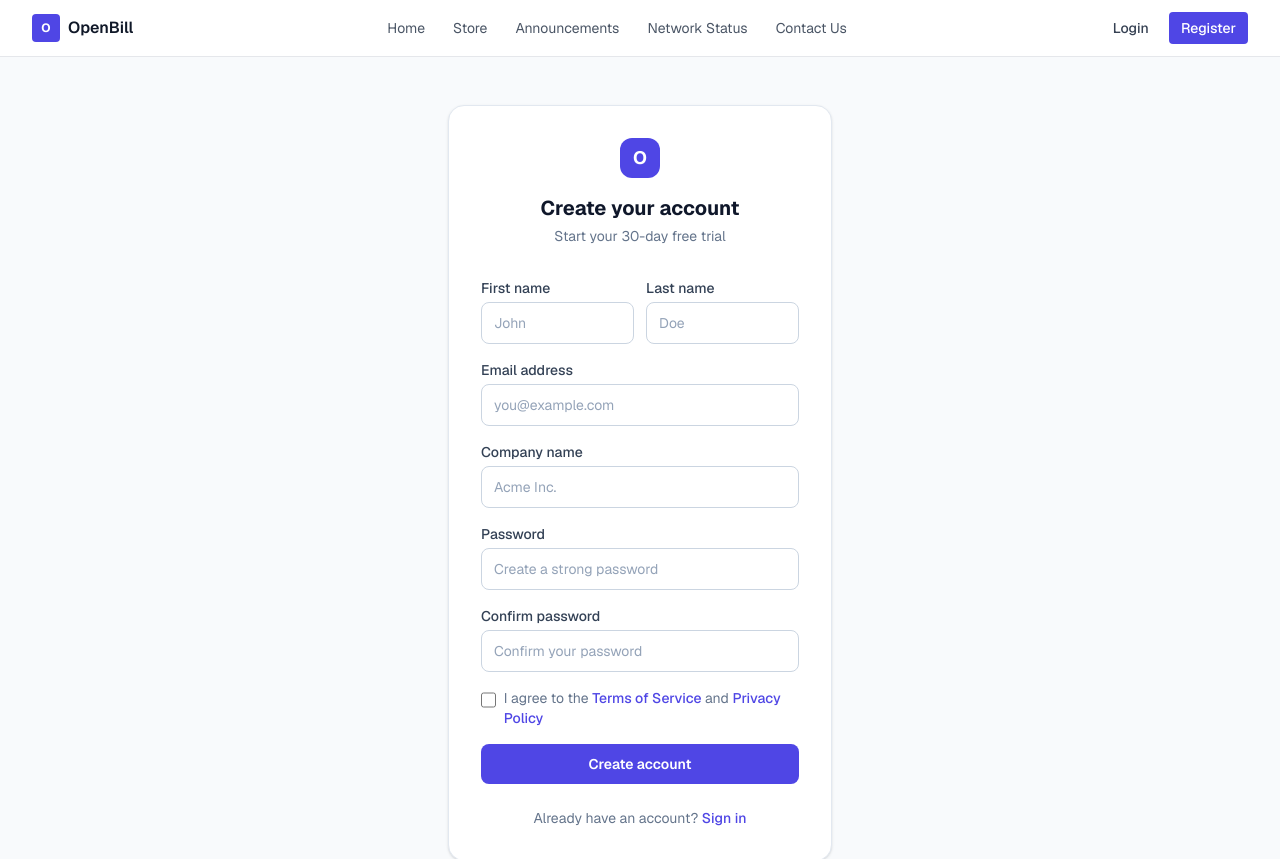
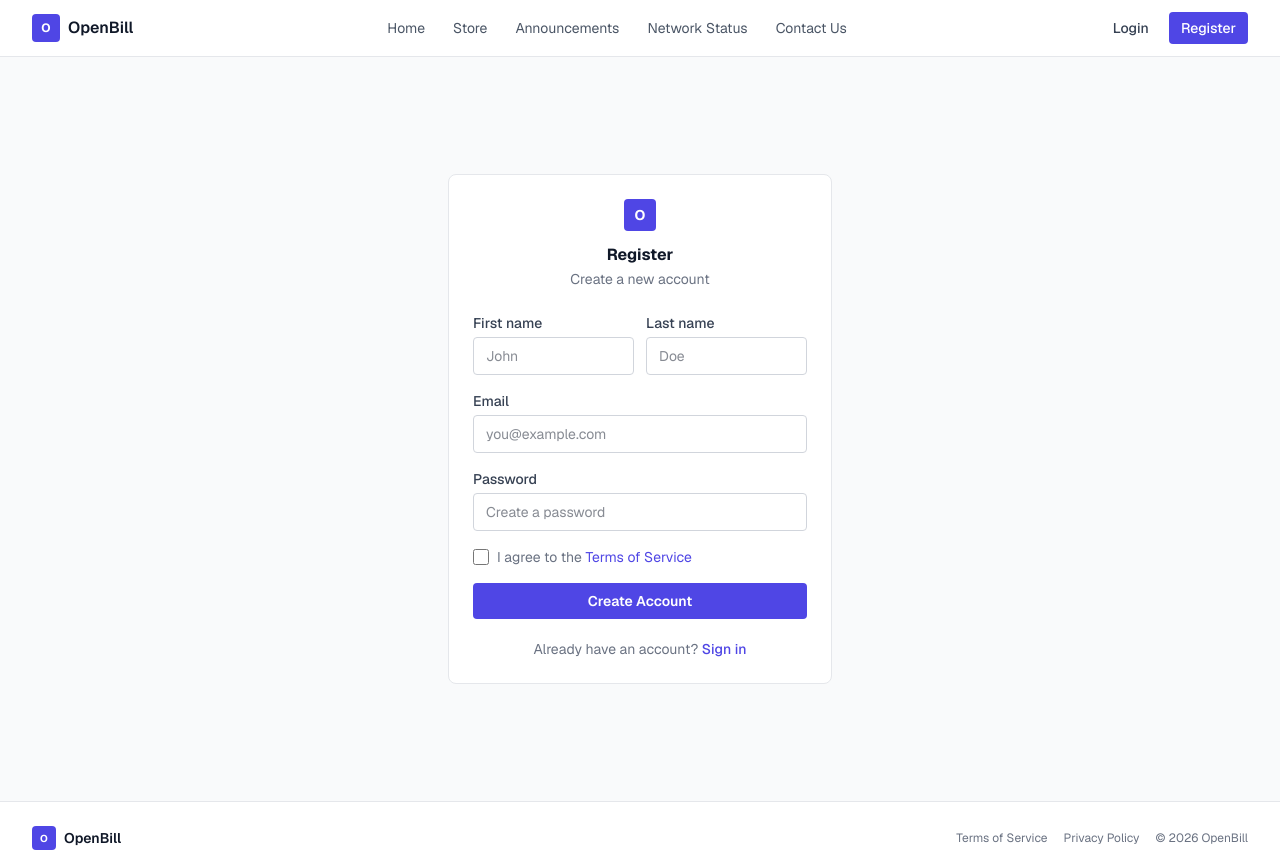
Before and after one commit to Shriii19/OpenBill, a Next.js app in the folder frontend/: page /register in a window 1280 px wide. Shown: the top 859 px of the page. Built offline with nearby package versions, Linux system fonts and the light colour scheme.

Commit message:
register  section made

```diff
--- a/frontend/src/app/register/page.tsx
+++ b/frontend/src/app/register/page.tsx
@@ -1,156 +1,51 @@
+"use client";
+
 import Link from "next/link";
 
 export default function RegisterPage() {
   return (
-    <div className="flex min-h-[calc(100vh-4rem)] items-center justify-center bg-secondary-50 px-4 py-12">
+    <div className="flex min-h-[calc(100vh-3.5rem)] items-center justify-center px-4 py-12">
       <div className="w-full max-w-sm">
-        <div className="rounded-2xl border border-secondary-200 bg-white p-8 shadow-sm">
-          <div className="mb-8 text-center">
-            <div className="mx-auto mb-4 flex h-10 w-10 items-center justify-center rounded-xl bg-primary-600 text-lg font-bold text-white">
+        <div className="rounded-lg border border-gray-200 bg-white p-6">
+          <div className="mb-6 text-center">
+            <div className="mx-auto mb-3 flex h-8 w-8 items-center justify-center rounded bg-primary-600 text-sm font-bold text-white">
               O
             </div>
-            <h1 className="text-xl font-bold text-secondary-900">
-              Create your account
-            </h1>
-            <p className="mt-1 text-sm text-secondary-500">
-              Start your 30-day free trial
-            </p>
+            <h1 className="text-base font-bold text-gray-900">Register</h1>
+            <p className="mt-0.5 text-sm text-gray-500">Create a new account</p>
           </div>
 
           <form className="space-y-4">
             <div className="grid grid-cols-2 gap-3">
               <div>
-                <label
-                  htmlFor="firstName"
-                  className="block text-sm font-medium text-secondary-700"
-                >
-                  First name
-                </label>
-                <input
-                  id="firstName"
-                  type="text"
-                  placeholder="John"
-                  className="mt-1 block w-full rounded-lg border border-secondary-300 px-3 py-2.5 text-sm text-secondary-900 outline-none transition-all focus:border-primary-500 focus:ring-1 focus:ring-primary-500 placeholder:text-secondary-400"
-                />
+                <label htmlFor="firstName" className="block text-sm font-medium text-gray-700">First name</label>
+                <input id="firstName" type="text" className="mt-1 block w-full rounded border border-gray-300 px-3 py-2 text-sm outline-none focus:border-primary-500 focus:ring-1 focus:ring-primary-500" placeholder="John" />
               </div>
               <div>
-                <label
-                  htmlFor="lastName"
-                  className="block text-sm font-medium text-secondary-700"
-                >
-                  Last name
-                </label>
-                <input
-                  id="lastName"
-                  type="text"
-                  placeholder="Doe"
-                  className="mt-1 block w-full rounded-lg border border-secondary-300 px-3 py-2.5 text-sm text-secondary-900 outline-none transition-all focus:border-primary-500 focus:ring-1 focus:ring-primary-500 placeholder:text-secondary-400"
-                />
+                <label htmlFor="lastName" className="block text-sm font-medium text-gray-700">Last name</label>
+                <input id="lastName" type="text" className="mt-1 block w-full rounded border border-gray-300 px-3 py-2 text-sm outline-none focus:border-primary-500 focus:ring-1 focus:ring-primary-500" placeholder="Doe" />
               </div>
             </div>
-
             <div>
-              <label
-                htmlFor="email"
-                className="block text-sm font-medium text-secondary-700"
-              >
-                Email address
-              </label>
-              <input
-                id="email"
-                type="email"
-                placeholder="you@example.com"
-                className="mt-1 block w-full rounded-lg border border-secondary-300 px-3 py-2.5 text-sm text-secondary-900 outline-none transition-all focus:border-primary-500 focus:ring-1 focus:ring-primary-500 placeholder:text-secondary-400"
-              />
+              <label htmlFor="email" className="block text-sm font-medium text-gray-700">Email</label>
+              <input id="email" type="email" className="mt-1 block w-full rounded border border-gray-300 px-3 py-2 text-sm outline-none focus:border-primary-500 focus:ring-1 focus:ring-primary-500" placeholder="you@example.com" />
             </div>
-
             <div>
-              <label
-                htmlFor="company"
-                className="block text-sm font-medium text-secondary-700"
-              >
-                Company name
-              </label>
-              <input
-                id="company"
-                type="text"
-                placeholder="Acme Inc."
-                className="mt-1 block w-full rounded-lg border border-secondary-300 px-3 py-2.5 text-sm text-secondary-900 outline-none transition-all focus:border-primary-500 focus:ring-1 focus:ring-primary-500 placeholder:text-secondary-400"
-              />
+              <label htmlFor="password" className="block text-sm font-medium text-gray-700">Password</label>
+              <input id="password" type="password" className="mt-1 block w-full rounded border border-gray-300 px-3 py-2 text-sm outline-none focus:border-primary-500 focus:ring-1 focus:ring-primary-500" placeholder="Create a password" />
             </div>
-
-            <div>
-              <label
-                htmlFor="password"
-                className="block text-sm font-medium text-secondary-700"
-              >
-                Password
-              </label>
-              <input
-                id="password"
-                type="password"
-                placeholder="Create a strong password"
-                className="mt-1 block w-full rounded-lg border border-secondary-300 px-3 py-2.5 text-sm text-secondary-900 outline-none transition-all focus:border-primary-500 focus:ring-1 focus:ring-primary-500 placeholder:text-secondary-400"
-              />
-            </div>
-
-            <div>
-              <label
-                htmlFor="confirmPassword"
-                className="block text-sm font-medium text-secondary-700"
-              >
-                Confirm password
-              </label>
-              <input
-                id="confirmPassword"
-                type="password"
-                placeholder="Confirm your password"
-                className="mt-1 block w-full rounded-lg border border-secondary-300 px-3 py-2.5 text-sm text-secondary-900 outline-none transition-all focus:border-primary-500 focus:ring-1 focus:ring-primary-500 placeholder:text-secondary-400"
-              />
-            </div>
-
             <label className="flex items-start gap-2">
-              <input
-                type="checkbox"
-                className="mt-1 h-4 w-4 rounded border-secondary-300 text-primary-600 outline-none focus:ring-primary-500"
-              />
-              <span className="text-sm text-secondary-500">
-                I agree to the{" "}
-                <Link
-                  href="#"
-                  className="font-medium text-primary-600 hover:text-primary-500"
-                >
-                  Terms of Service
-                </Link>{" "}
-                and{" "}
-                <Link
-                  href="#"
-                  className="font-medium text-primary-600 hover:text-primary-500"
-                >
-                  Privacy Policy
-                </Link>
-              </span>
+              <input type="checkbox" className="mt-0.5 h-4 w-4 rounded border-gray-300 text-primary-600" />
+              <span className="text-sm text-gray-500">I agree to the <Link href="#" className="text-primary-600 hover:text-primary-700">Terms of Service</Link></span>
             </label>
-
-            <button
-              type="submit"
-              className="w-full rounded-lg bg-primary-600 px-4 py-2.5 text-sm font-semibold text-white transition-colors hover:bg-primary-700"
-            >
-              Create account
+            <button type="submit" className="w-full rounded bg-primary-600 px-4 py-2 text-sm font-semibold text-white hover:bg-primary-700 transition-colors">
+              Create Account
             </button>
           </form>
 
-          <div className="mt-6 text-center">
-            <p className="text-sm text-secondary-500">
-              Already have an account?{" "}
-              <Link
-                href="/login"
-                className="font-medium text-primary-600 hover:text-primary-500"
-              >
-                Sign in
-              </Link>
-            </p>
-          </div>
+          <p className="mt-5 text-center text-sm text-gray-500">
+            Already have an account? <Link href="/login" className="font-medium text-primary-600 hover:text-primary-700">Sign in</Link>
+          </p>
         </div>
       </div>
     </div>
```
